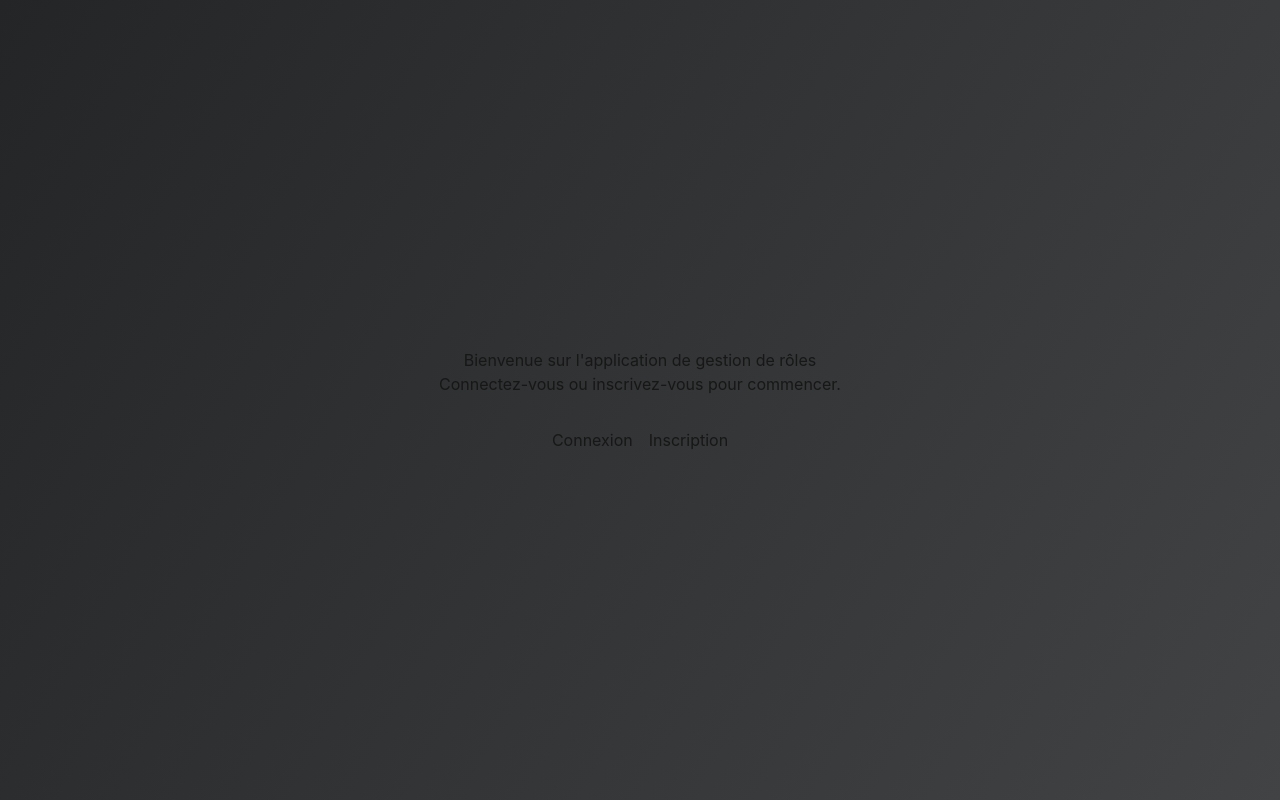
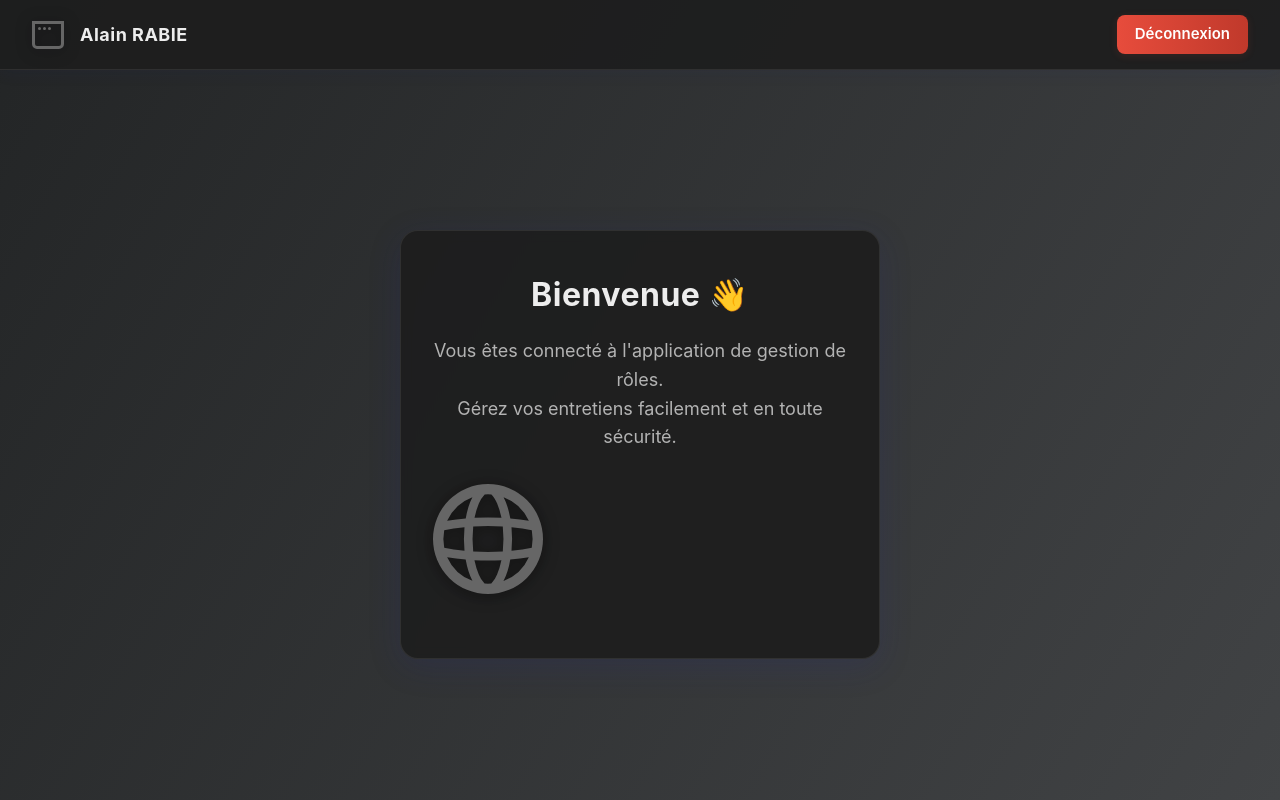
Before and after one commit to AlainRABIE/Entretiens, a Next.js app in the folder entretiens/: page /home in a window 1280 px wide. Built offline with nearby package versions, Linux system fonts and the light colour scheme; no server answers.

Commit message:
Une connection du profil en fonction de la bdd

```diff
--- a/entretiens/app/home/page.tsx
+++ b/entretiens/app/home/page.tsx
@@ -1,14 +1,86 @@
-import React from 'react';
+"use client";
+import { useEffect, useState } from "react";
+import { supabase } from "../../lib/supabaseClient";
+
+function Menubar({ email, onLogout }: { email: string; onLogout: () => void }) {
+  return (
+    <nav style={{
+      display: "flex",
+      alignItems: "center",
+      justifyContent: "space-between",
+      background: "rgba(30,30,30,0.92)",
+      color: "#ededed",
+      padding: "1.2rem 2.2rem",
+      borderRadius: 18,
+      marginBottom: 40,
+      boxShadow: "0 8px 32px 0 rgba(31,38,135,0.18)",
+      border: "1px solid rgba(255,255,255,0.08)",
+      fontFamily: "Inter, Arial, Helvetica, sans-serif"
+    }}>
+      <div style={{ fontWeight: 700, fontSize: 24, letterSpacing: 1, color: "#fff" }}>Entretiens</div>
+      <div style={{ display: "flex", alignItems: "center", gap: 18 }}>
+        <span style={{ background: "#232526", padding: "7px 18px", borderRadius: 10, fontSize: 16, color: "#ededed", border: "1px solid #333" }}>{email}</span>
+        <button onClick={onLogout} style={{ background: "linear-gradient(90deg,#e74c3c,#c0392b)", color: "#fff", border: "none", borderRadius: 10, padding: "9px 22px", fontWeight: 600, cursor: "pointer", fontSize: 15, boxShadow: "0 2px 8px rgba(231,76,60,0.12)" }}>Déconnexion</button>
+      </div>
+    </nav>
+  );
+}
 
 export default function HomePage() {
+  const [userEmail, setUserEmail] = useState<string | null>(null);
+
+  useEffect(() => {
+    const getUser = async () => {
+      const { data } = await supabase.auth.getUser();
+      setUserEmail(data.user?.email || null);
+    };
+    getUser();
+  }, []);
+
+  const handleLogout = async () => {
+    await supabase.auth.signOut();
+    window.location.href = "/login";
+  };
+
   return (
-    <div style={{ maxWidth: 600, margin: 'auto', padding: 32, textAlign: 'center' }}>
-      <h1>Bienvenue sur l'application de gestion de rôles</h1>
-      <p>Connectez-vous ou inscrivez-vous pour commencer.</p>
-      <div style={{ marginTop: 32 }}>
-        <a href="/login" style={{ marginRight: 16 }}>Connexion</a>
-        <a href="/register">Inscription</a>
-      </div>
+    <div style={{ minHeight: "100vh", width: "100vw", background: "none", display: "flex", flexDirection: "column" }}>
+      <header style={{
+        width: "100%",
+        display: "flex",
+        alignItems: "center",
+        justifyContent: "space-between",
+        padding: "0 2.5vw",
+        height: 70,
+        background: "rgba(30,30,30,0.92)",
+        borderBottom: "1px solid rgba(255,255,255,0.08)",
+        fontFamily: "Inter, Arial, Helvetica, sans-serif",
+        boxShadow: "0 2px 16px rgba(31,38,135,0.08)",
+        position: "fixed",
+        top: 0,
+        left: 0,
+        zIndex: 10
+      }}>
+        <div style={{ display: "flex", alignItems: "center", gap: 16 }}>
+          <img src="/window.svg" alt="Logo" style={{ width: 32, height: 32, filter: "drop-shadow(0 2px 8px #0006)" }} />
+          <span style={{ color: "#ededed", fontWeight: 700, fontSize: 18, letterSpacing: 0.5 }}>Alain RABIE</span>
+        </div>
+        <div style={{ display: "flex", alignItems: "center", gap: 12 }}>
+          {userEmail && (
+            <span style={{ background: "#232526", padding: "6px 16px", borderRadius: 8, fontSize: 15, color: "#ededed", border: "1px solid #333" }}>{userEmail}</span>
+          )}
+          <button onClick={handleLogout} style={{ background: "linear-gradient(90deg,#e74c3c,#c0392b)", color: "#fff", border: "none", borderRadius: 8, padding: "8px 18px", fontWeight: 600, cursor: "pointer", fontSize: 15, boxShadow: "0 2px 8px rgba(231,76,60,0.12)" }}>Déconnexion</button>
+        </div>
+      </header>
+      <main style={{ flex: 1, display: "flex", alignItems: "center", justifyContent: "center", width: "100vw", minHeight: "100vh" }}>
+        <div className="modern-card" style={{ maxWidth: 480, width: "100%", margin: "0 auto", textAlign: "center", background: "rgba(30,30,30,0.92)", color: "#ededed", marginTop: 90 }}>
+          <h1 style={{ fontSize: 32, marginBottom: 18, color: "#ededed", fontWeight: 700, letterSpacing: 0.5 }}>Bienvenue 👋</h1>
+          <p style={{ color: "#b3b3b3", fontSize: 18, marginBottom: 32, lineHeight: 1.6 }}>
+            Vous êtes connecté à l'application de gestion de rôles.<br />
+            Gérez vos entretiens facilement et en toute sécurité.
+          </p>
+          <img src="/globe.svg" alt="Accueil" style={{ width: 110, marginBottom: 24, filter: "drop-shadow(0 2px 8px #0006)" }} />
+        </div>
+      </main>
     </div>
   );
 }
--- a/entretiens/app/login/page.tsx
+++ b/entretiens/app/login/page.tsx
@@ -1,14 +1,38 @@
+
+"use client";
+import { useState } from "react";
+import { supabase } from "../../lib/supabaseClient";
+
 export default function LoginPage() {
+  const [email, setEmail] = useState("");
+  const [password, setPassword] = useState("");
+  const [error, setError] = useState("");
+  const [loading, setLoading] = useState(false);
+
+  const handleSubmit = async (e: React.FormEvent) => {
+    e.preventDefault();
+    setLoading(true);
+    setError("");
+    const { error } = await supabase.auth.signInWithPassword({ email, password });
+    if (error) {
+      setError(error.message);
+    } else {
+      window.location.href = "/home";
+    }
+    setLoading(false);
+  };
+
   return (
     <div className="centered-container">
       <div className="modern-card">
         <h2>Connexion</h2>
-        <form className="modern-form">
+        <form className="modern-form" onSubmit={handleSubmit}>
           <label htmlFor="email">Email</label>
-          <input type="email" id="email" name="email" required autoComplete="username" />
+          <input type="email" id="email" name="email" required autoComplete="username" value={email} onChange={e => setEmail(e.target.value)} />
           <label htmlFor="password">Mot de passe</label>
-          <input type="password" id="password" name="password" required autoComplete="current-password" />
-          <button type="submit" className="modern-btn">Se connecter</button>
+          <input type="password" id="password" name="password" required autoComplete="current-password" value={password} onChange={e => setPassword(e.target.value)} />
+          {error && <div style={{ color: "red", marginBottom: 8 }}>{error}</div>}
+          <button type="submit" className="modern-btn" disabled={loading}>{loading ? "Connexion..." : "Se connecter"}</button>
         </form>
         <div className="modern-links" style={{ marginTop: '1.5rem' }}>
           <span style={{ color: '#b3b3b3' }}>Pas de compte ?</span>
--- a/entretiens/app/register/page.tsx
+++ b/entretiens/app/register/page.tsx
@@ -1,16 +1,48 @@
+
+"use client";
+import { useState } from "react";
+import { supabase } from "../../lib/supabaseClient";
+
 export default function RegisterPage() {
+  const [email, setEmail] = useState("");
+  const [password, setPassword] = useState("");
+  const [confirmPassword, setConfirmPassword] = useState("");
+  const [error, setError] = useState("");
+  const [success, setSuccess] = useState("");
+  const [loading, setLoading] = useState(false);
+
+  const handleSubmit = async (e: React.FormEvent) => {
+    e.preventDefault();
+    setError("");
+    setSuccess("");
+    if (password !== confirmPassword) {
+      setError("Les mots de passe ne correspondent pas.");
+      return;
+    }
+    setLoading(true);
+    const { error } = await supabase.auth.signUp({ email, password });
+    if (error) {
+      setError(error.message);
+    } else {
+      setSuccess("Inscription réussie ! Vérifiez votre email pour valider votre compte.");
+    }
+    setLoading(false);
+  };
+
   return (
     <div className="centered-container">
       <div className="modern-card">
         <h2>Inscription</h2>
-        <form className="modern-form">
+        <form className="modern-form" onSubmit={handleSubmit}>
           <label htmlFor="email">Email</label>
-          <input type="email" id="email" name="email" required autoComplete="username" />
+          <input type="email" id="email" name="email" required autoComplete="username" value={email} onChange={e => setEmail(e.target.value)} />
           <label htmlFor="password">Mot de passe</label>
-          <input type="password" id="password" name="password" required autoComplete="new-password" />
+          <input type="password" id="password" name="password" required autoComplete="new-password" value={password} onChange={e => setPassword(e.target.value)} />
           <label htmlFor="confirmPassword">Confirmer le mot de passe</label>
-          <input type="password" id="confirmPassword" name="confirmPassword" required autoComplete="new-password" />
-          <button type="submit" className="modern-btn">S'inscrire</button>
+          <input type="password" id="confirmPassword" name="confirmPassword" required autoComplete="new-password" value={confirmPassword} onChange={e => setConfirmPassword(e.target.value)} />
+          {error && <div style={{ color: "red", marginBottom: 8 }}>{error}</div>}
+          {success && <div style={{ color: "green", marginBottom: 8 }}>{success}</div>}
+          <button type="submit" className="modern-btn" disabled={loading}>{loading ? "Inscription..." : "S'inscrire"}</button>
         </form>
         <div className="modern-links" style={{ marginTop: '1.5rem' }}>
           <span style={{ color: '#b3b3b3' }}>Déjà un compte ?</span>
--- /dev/null
+++ b/entretiens/lib/supabaseClient.ts
@@ -0,0 +1,6 @@
+import { createClient } from '@supabase/supabase-js';
+
+const supabaseUrl = process.env.NEXT_PUBLIC_SUPABASE_URL!;
+const supabaseAnonKey = process.env.NEXT_PUBLIC_SUPABASE_ANON_KEY!;
+
+export const supabase = createClient(supabaseUrl, supabaseAnonKey);
```
Also changed, not shown: entretiens/package.json (+6 -5 lines), 1 other file (tests, documents, lock files or other folders).
